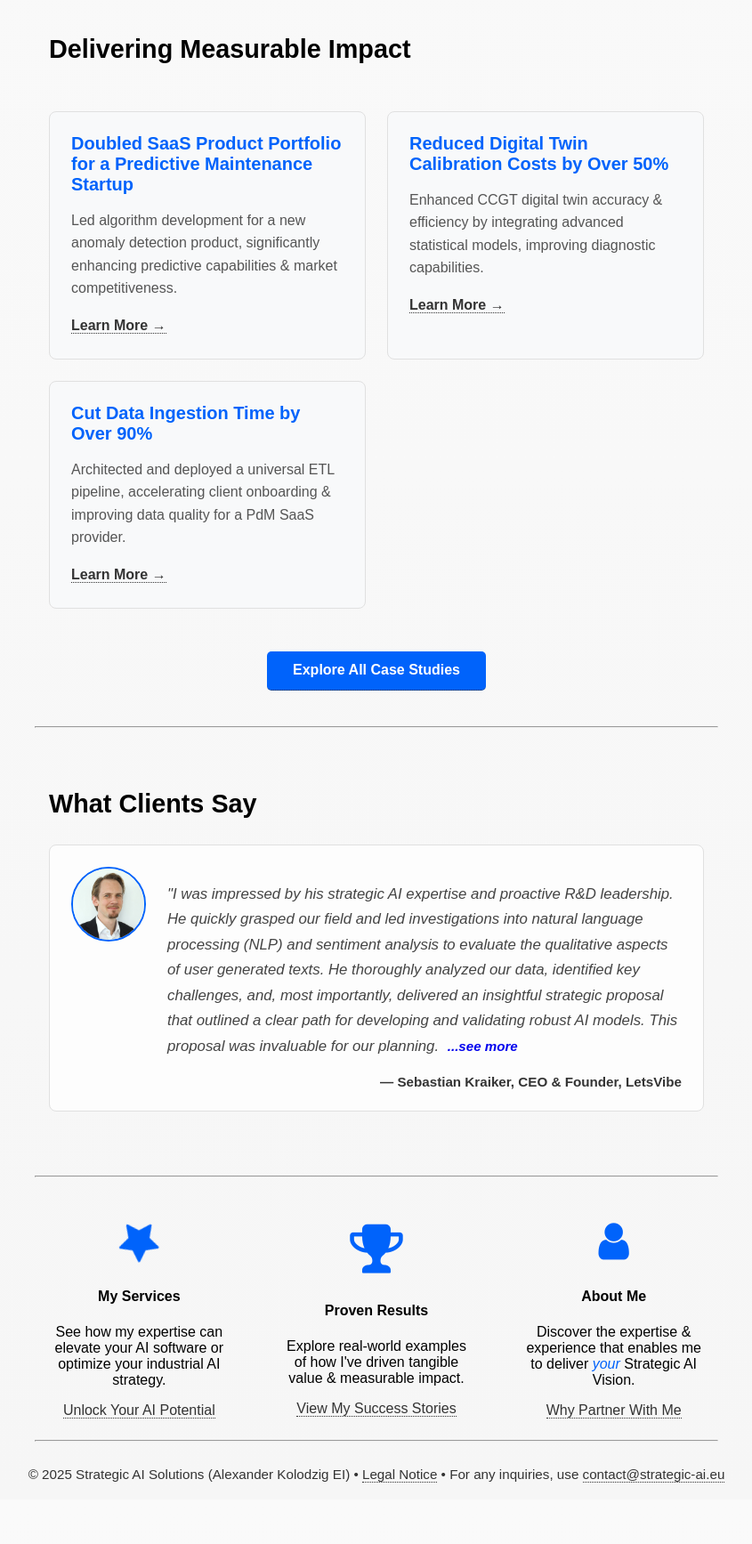
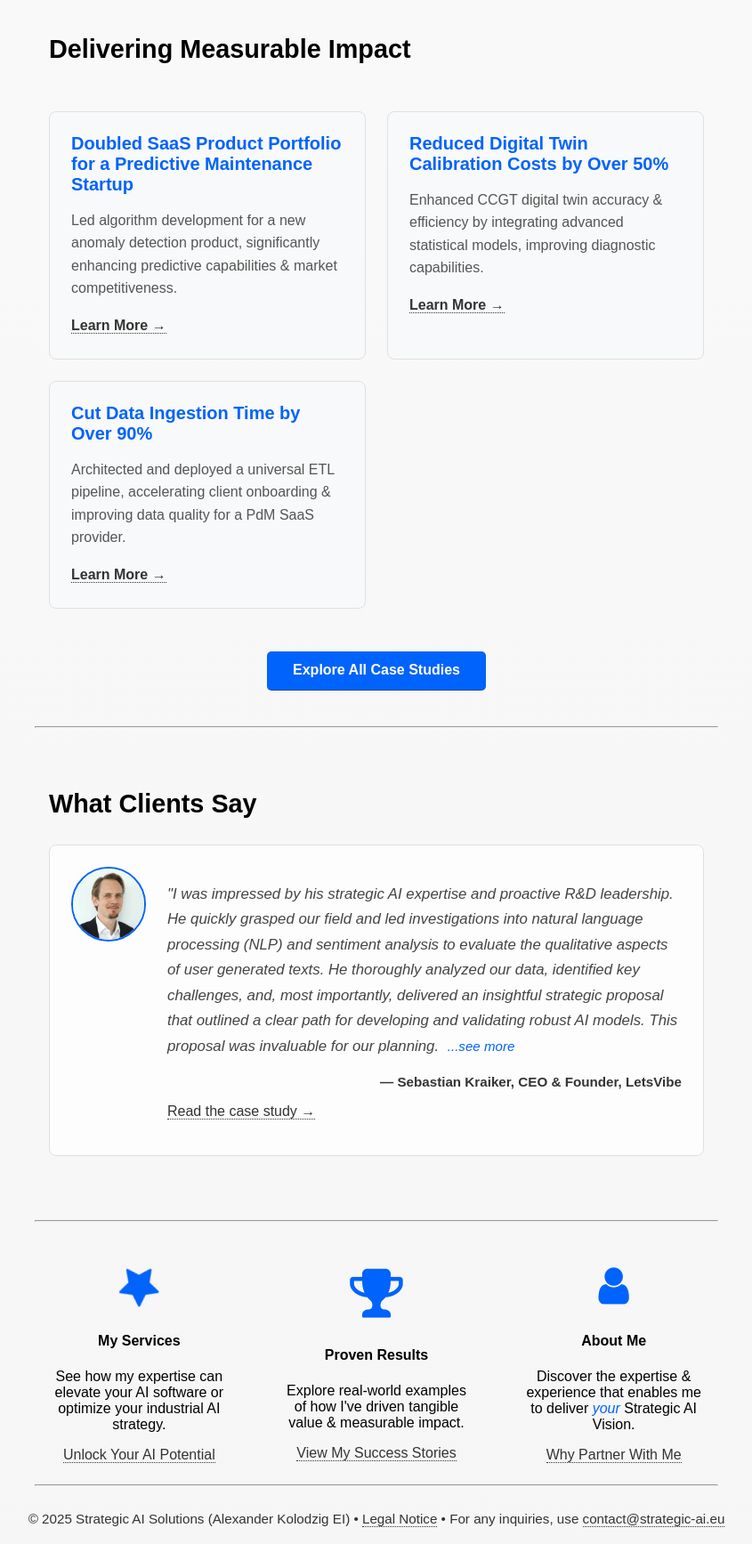
Before and after one commit to alexkolo/strategic-ai, a Jekyll site: the page built from index.html, in a window 1280 px wide, cut to the strip 639-2374 px from the top of the page. Shown: the whole strip at 89% size, without its empty margins (217-1062 px from the left). Built offline with Jekyll 4.4.1, drawn with Linux system fonts in a browser that asks for light colours; some web fonts are replaced; before the commit the page ends 2324 px from its top, so only the background shows below that.

Commit message:
fix color and link

```diff
--- a/_includes/testimonials_en.html
+++ b/_includes/testimonials_en.html
@@ -22,7 +22,7 @@
         <a href="javascript:void(0);" class="testimonial_toggle" onclick="toggleTestimonial(this)">...see more</a>
       </p>
       <p class="testimonial_author">— {{ testimonial.author }}, {{ testimonial.title_company }}</p>
-      {% if testimonial.portfolio_link %}
+      {% if testimonial.portfolio_anchor %}
       <p class="testimonial_portfolio_link">
         <a href="{{ site.baseurl }}/en/portfolio#{{ testimonial.portfolio_anchor }}">Read the case study →</a>
       </p>
--- a/assets/css/style.css
+++ b/assets/css/style.css
@@ -381,9 +381,9 @@ a:not(.book-call-btn):not(.testimonial_toggle):hover {
 }
 
 .testimonial_toggle {
-  /* color: #0063fb; */
+  color: #0063fb;
   text-decoration: none;
-  font-weight: bold;
+  /* font-weight: bold; */
   font-size: 0.9em;
   margin-left: 5px; /* Space before the link */
   cursor: pointer;
```
